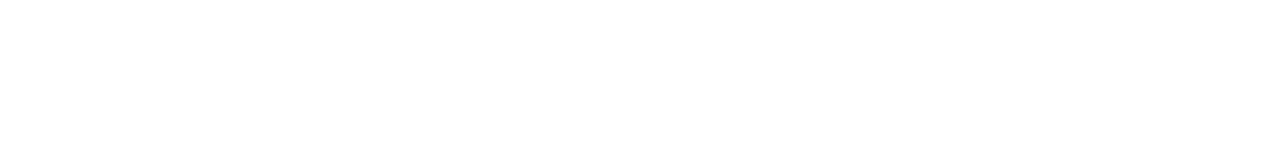
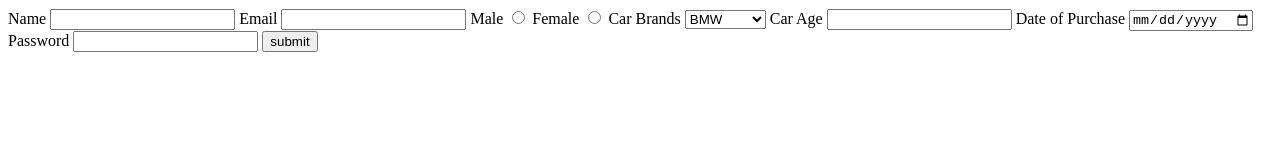
Before and after one commit to acciojob/car-insurance-form-Ammulu-unique, a website: page main.html in a window 1280 px wide. Drawn offline with Linux system fonts and the light colour scheme.

Commit message:
created a submission

```diff
--- a/main.html
+++ b/main.html
@@ -8,6 +8,29 @@
 
 <body>
 	<!-- the entire body must be written by student -->
+	<form method="post">
+		<label for="name">Name</label>
+		<input type="text" id="name" required>
+		<label for="email">Email</label>
+		<input type="email" id="email" required>
+		<label for="gender_m">Male</label>
+		<input type="radio" id="gender_m" name="gender" required>
+		<label for="gender_f">Female</label>
+		<input type="radio" id="gender_f" name="gender" required>
+		<label for="cars">Car Brands</label>
+		<select id="cars">
+			<option>BMW</option>
+			<option>Audi</option>
+			<option>Mercedez</option>
+		</select>
+		<label for="carage">Car Age</label>
+		<input id="carage" type="Number" required>
+		<label for="dop">Date of Purchase</label>
+		<input id="dop" type="date" required>
+		<label for="password">Password</label>
+		<input type="password" id="password" required>
+		<button type="submit">submit</button>
+	</form>
     <script type="text/javascript" src="./script.js">
 </script>
 
```
